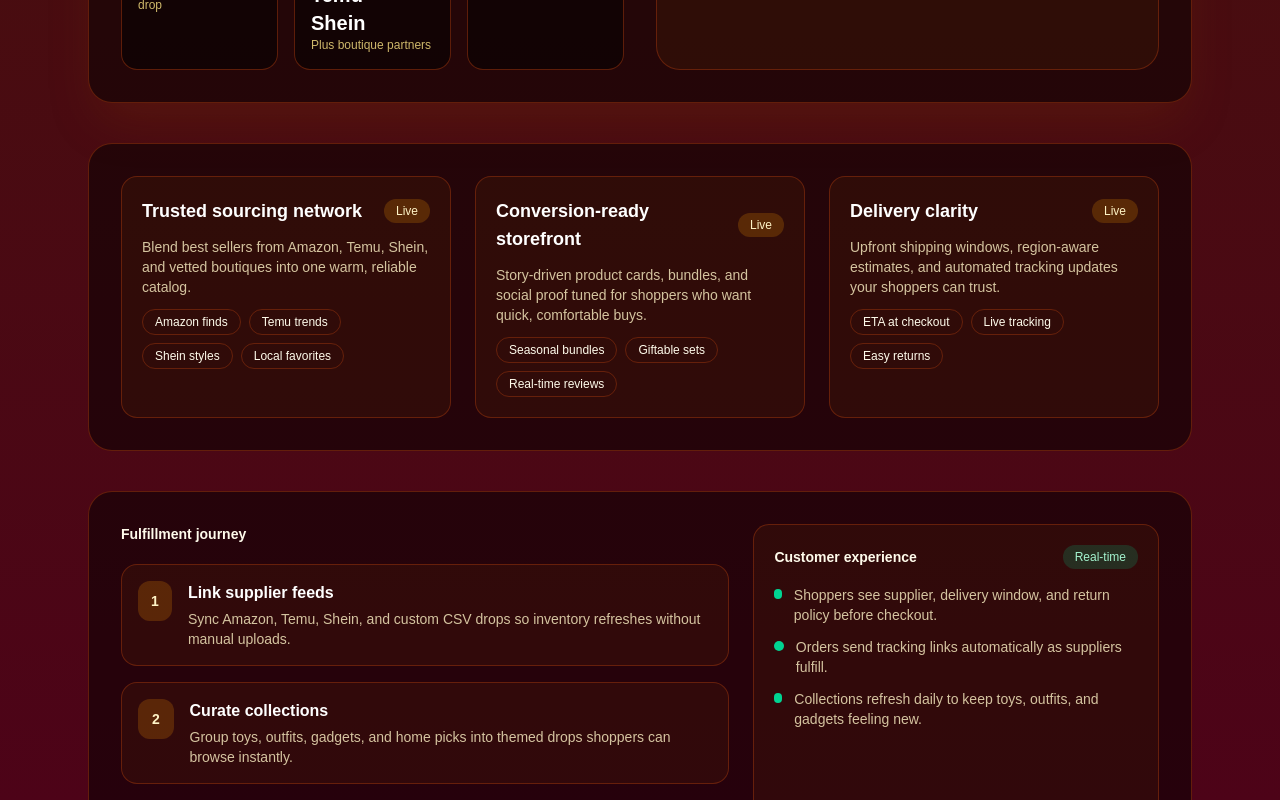
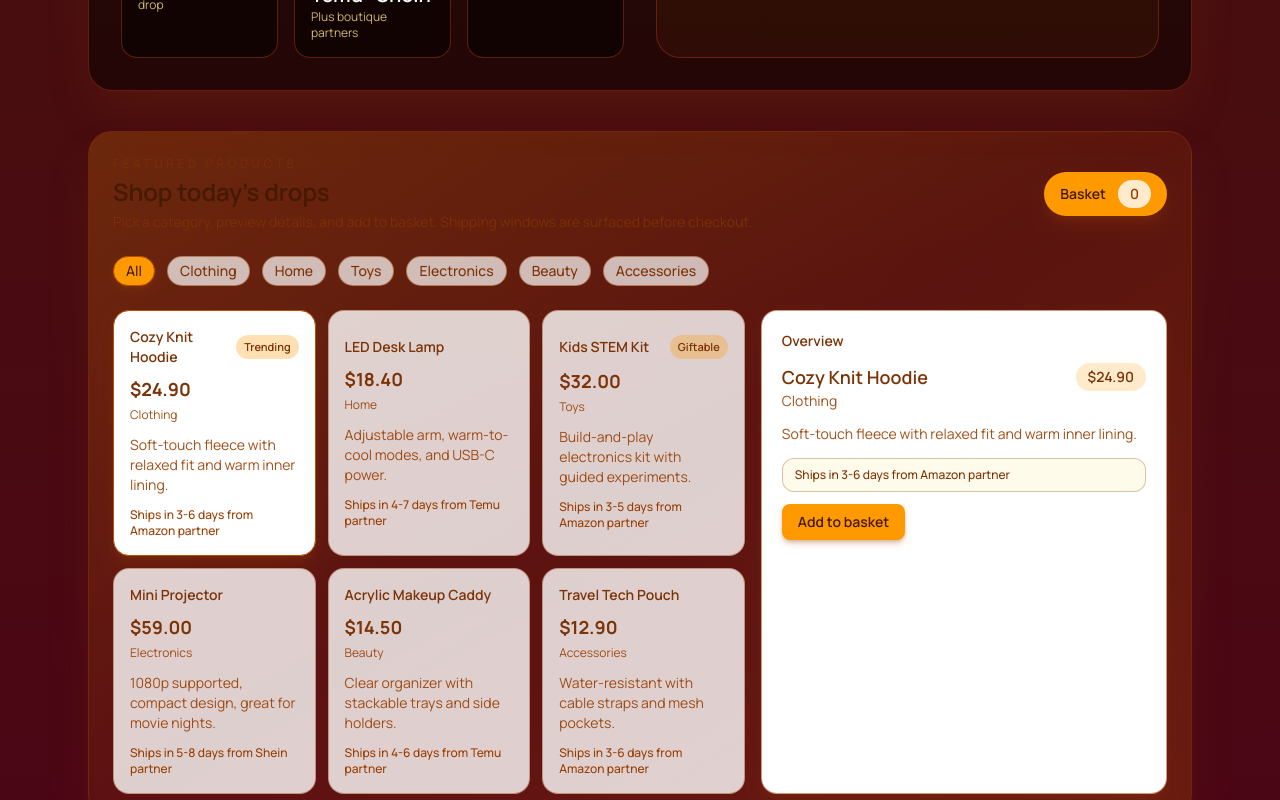
Before and after one commit to 6FaNcY9/selling_website, a Next.js app: page / in a window 1280 px wide. Shown: the part 880-1680 px from the top of the page. Built offline with nearby package versions, Linux system fonts and the light colour scheme.

Commit message:
feat: add product showcase grid and temu styling
Co-authored-by: 6FaNcY9 <29282675+6FaNcY9@users.noreply.github.com>

```diff
--- /dev/null
+++ b/app/ProductShowcase.tsx
@@ -0,0 +1,202 @@
+"use client";
+
+import { useMemo, useState } from "react";
+
+type Product = {
+  id: string;
+  name: string;
+  price: string;
+  category: string;
+  description: string;
+  shipping: string;
+  badge?: string;
+};
+
+const catalog: Product[] = [
+  {
+    id: "p1",
+    name: "Cozy Knit Hoodie",
+    price: "$24.90",
+    category: "Clothing",
+    description: "Soft-touch fleece with relaxed fit and warm inner lining.",
+    shipping: "Ships in 3-6 days from Amazon partner",
+    badge: "Trending",
+  },
+  {
+    id: "p2",
+    name: "LED Desk Lamp",
+    price: "$18.40",
+    category: "Home",
+    description: "Adjustable arm, warm-to-cool modes, and USB-C power.",
+    shipping: "Ships in 4-7 days from Temu partner",
+  },
+  {
+    id: "p3",
+    name: "Kids STEM Kit",
+    price: "$32.00",
+    category: "Toys",
+    description: "Build-and-play electronics kit with guided experiments.",
+    shipping: "Ships in 3-5 days from Amazon partner",
+    badge: "Giftable",
+  },
+  {
+    id: "p4",
+    name: "Mini Projector",
+    price: "$59.00",
+    category: "Electronics",
+    description: "1080p supported, compact design, great for movie nights.",
+    shipping: "Ships in 5-8 days from Shein partner",
+  },
+  {
+    id: "p5",
+    name: "Acrylic Makeup Caddy",
+    price: "$14.50",
+    category: "Beauty",
+    description: "Clear organizer with stackable trays and side holders.",
+    shipping: "Ships in 4-6 days from Temu partner",
+  },
+  {
+    id: "p6",
+    name: "Travel Tech Pouch",
+    price: "$12.90",
+    category: "Accessories",
+    description: "Water-resistant with cable straps and mesh pockets.",
+    shipping: "Ships in 3-6 days from Amazon partner",
+  },
+];
+
+export default function ProductShowcase() {
+  const [activeCategory, setActiveCategory] = useState<string>("All");
+  const [selectedId, setSelectedId] = useState<string>(catalog[0].id);
+  const [basketCount, setBasketCount] = useState(0);
+  const [justAdded, setJustAdded] = useState<string>("");
+
+  const categories = useMemo(
+    () => ["All", ...Array.from(new Set(catalog.map((item) => item.category)))],
+    [],
+  );
+
+  const filtered = useMemo(
+    () =>
+      activeCategory === "All"
+        ? catalog
+        : catalog.filter((item) => item.category === activeCategory),
+    [activeCategory],
+  );
+
+  const selected = useMemo(
+    () => filtered.find((item) => item.id === selectedId) ?? filtered[0] ?? catalog[0],
+    [filtered, selectedId],
+  );
+
+  const handleSelect = (id: string) => {
+    setSelectedId(id);
+    setJustAdded("");
+  };
+
+  const handleAdd = () => {
+    setBasketCount((prev) => prev + 1);
+    if (selected) {
+      setJustAdded(selected.name);
+    }
+  };
+
+  return (
+    <section className="space-y-6 rounded-3xl border border-orange-900/70 bg-gradient-to-br from-amber-500/20 via-orange-500/10 to-amber-600/20 p-6 shadow-2xl shadow-amber-900/30">
+      <div className="flex flex-col gap-2 sm:flex-row sm:items-center sm:justify-between">
+        <div className="space-y-1">
+          <p className="text-xs uppercase tracking-[0.3em] text-amber-900/80">Featured products</p>
+          <h2 className="text-2xl font-semibold text-amber-950">Shop today&apos;s drops</h2>
+          <p className="text-sm text-amber-900/90">
+            Pick a category, preview details, and add to basket. Shipping windows are surfaced before checkout.
+          </p>
+        </div>
+        <div className="flex items-center gap-3 rounded-full bg-amber-500 px-4 py-2 text-sm font-semibold text-amber-950 shadow-lg shadow-amber-800/30">
+          <span>Basket</span>
+          <span className="rounded-full bg-white/80 px-3 py-1 text-amber-800">{basketCount}</span>
+        </div>
+      </div>
+
+      <div className="flex flex-wrap gap-3">
+        {categories.map((category) => (
+          <button
+            key={category}
+            onClick={() => setActiveCategory(category)}
+            className={`rounded-full border px-3 py-1 text-sm font-medium transition ${
+              activeCategory === category
+                ? "border-amber-700 bg-amber-500 text-amber-950 shadow-md shadow-amber-800/30"
+                : "border-amber-800/50 bg-white/70 text-amber-900 hover:border-amber-700"
+            }`}
+          >
+            {category}
+          </button>
+        ))}
+      </div>
+
+      <div className="grid gap-4 lg:grid-cols-[1.4fr_0.9fr]">
+        <div className="grid gap-3 sm:grid-cols-2 lg:grid-cols-3">
+          {filtered.map((product) => (
+            <button
+              key={product.id}
+              onClick={() => handleSelect(product.id)}
+              className={`h-full rounded-2xl border p-4 text-left transition ${
+                selected?.id === product.id
+                  ? "border-amber-700 bg-white shadow-lg shadow-amber-800/30"
+                  : "border-amber-800/40 bg-white/80 hover:border-amber-700 hover:shadow-md hover:shadow-amber-800/20"
+              }`}
+            >
+              <div className="flex items-center justify-between">
+                <p className="text-sm font-semibold text-amber-900">{product.name}</p>
+                {product.badge ? (
+                  <span className="rounded-full bg-amber-500/30 px-2 py-1 text-[11px] font-semibold text-amber-900">
+                    {product.badge}
+                  </span>
+                ) : null}
+              </div>
+              <p className="mt-2 text-lg font-bold text-amber-900">{product.price}</p>
+              <p className="mt-1 text-xs text-amber-800/90">{product.category}</p>
+              <p className="mt-3 text-sm text-amber-800/90">{product.description}</p>
+              <p className="mt-3 text-xs font-medium text-amber-800">{product.shipping}</p>
+            </button>
+          ))}
+        </div>
+
+        <div className="rounded-2xl border border-amber-800/50 bg-white p-5 shadow-lg shadow-amber-800/20">
+          <p className="text-sm font-semibold text-amber-900">Overview</p>
+          {selected ? (
+            <div className="mt-3 space-y-3 text-amber-900">
+              <div className="flex items-start justify-between gap-3">
+                <div>
+                  <p className="text-lg font-semibold">{selected.name}</p>
+                  <p className="text-sm text-amber-800/90">{selected.category}</p>
+                </div>
+                <span className="rounded-full bg-amber-500/20 px-3 py-1 text-sm font-semibold text-amber-900">
+                  {selected.price}
+                </span>
+              </div>
+              <p className="text-sm leading-relaxed text-amber-800/90">{selected.description}</p>
+              <div className="rounded-xl border border-amber-800/30 bg-amber-50 px-3 py-2 text-xs font-medium text-amber-900">
+                {selected.shipping}
+              </div>
+              <div className="flex flex-wrap items-center gap-3">
+                <button
+                  onClick={handleAdd}
+                  className="rounded-lg bg-amber-500 px-4 py-2 text-sm font-semibold text-amber-950 transition hover:bg-amber-400 shadow-md shadow-amber-800/30"
+                >
+                  Add to basket
+                </button>
+                {justAdded ? (
+                  <span className="text-xs font-semibold text-emerald-700">
+                    Added {justAdded} to basket
+                  </span>
+                ) : null}
+              </div>
+            </div>
+          ) : (
+            <p className="mt-3 text-sm text-amber-800/90">Pick a product to see details.</p>
+          )}
+        </div>
+      </div>
+    </section>
+  );
+}
--- a/app/globals.css
+++ b/app/globals.css
@@ -1,3 +1,4 @@
+@import url("https://fonts.googleapis.com/css2?family=Manrope:wght@400;500;600;700&display=swap");
 @import "tailwindcss";
 
 :root {
@@ -8,5 +9,5 @@
 body {
   background: var(--background);
   color: var(--foreground);
-  font-family: Arial, Helvetica, sans-serif;
+  font-family: "Manrope", "Inter", "Helvetica Neue", Arial, sans-serif;
 }
--- a/app/page.tsx
+++ b/app/page.tsx
@@ -1,3 +1,5 @@
+import ProductShowcase from "./ProductShowcase";
+
 export default function Home() {
   const capabilityPillars = [
     {
@@ -207,6 +209,8 @@ Promise:
               </div>
             </div>
           </section>
+
+          <ProductShowcase />
 
           <section
             id="blueprint"
```
